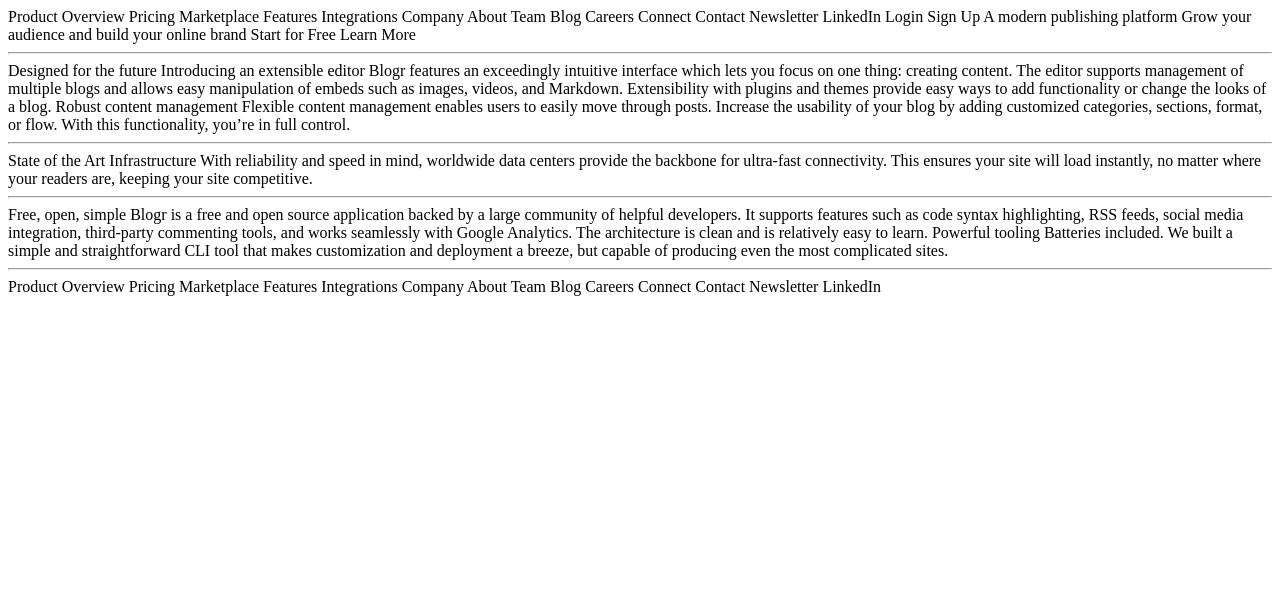
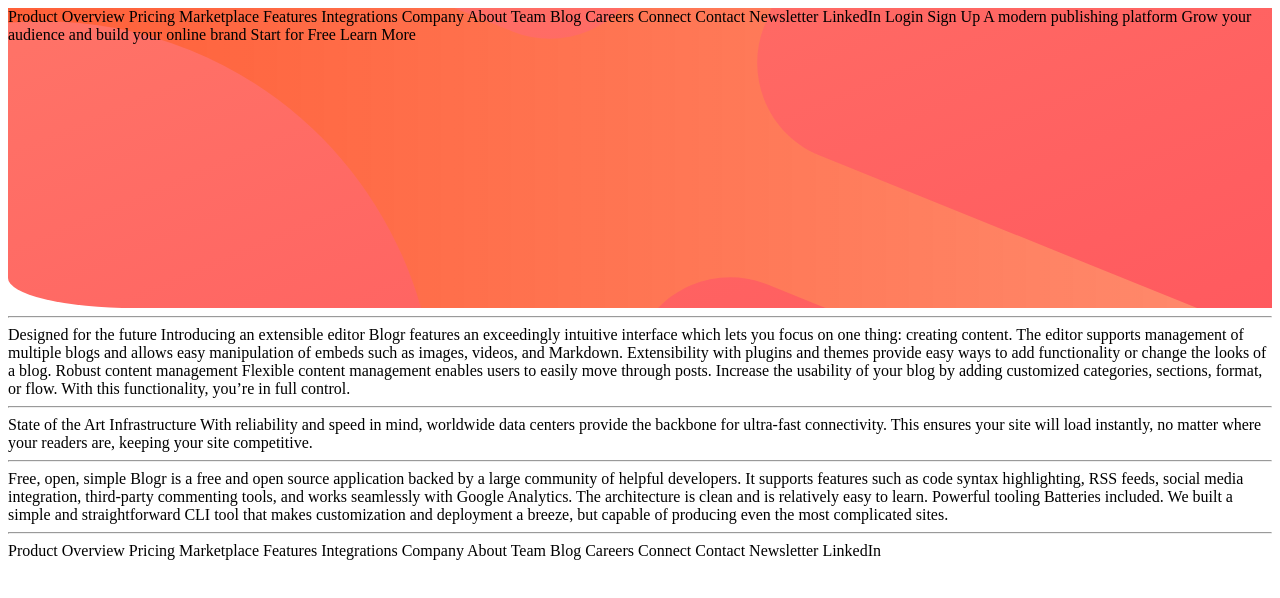
Before and after one commit to IMUK23/blogr_landing_page, a plain HTML site: page index.html in a window 1280 px wide. Drawn offline with Linux system fonts and the light colour scheme.

Commit message:
second commit

```diff
--- a/css/style.css
+++ b/css/style.css
@@ -0,0 +1,6 @@
+div.header {
+    height: 300px;
+    background: url(../images/bg-pattern-intro.svg) center scroll no-repeat, linear-gradient(to right, rgba(255, 51, 0, 0.781), rgba(255, 51, 0, 0.568));
+    display: block;
+    border-radius: 0% 0% 0% 10%;
+}
--- a/index.html
+++ b/index.html
@@ -9,14 +9,14 @@
   <title>BLOGR APP</title>
 
 
-  <link rel="stylesheet"  href="css\style.css">
+  <link rel="stylesheet"  href = "./css/style.css" >
   <!-- Feel free to remove these styles or customise in your own stylesheet 👍 -->
 
 </head>
 <body>
 <!-- This container consist of header of the page-->
-  <div class = "header">
-  Product
+  <div class = "header" >
+     Product
 
   Overview
   Pricing
@@ -45,8 +45,8 @@
 
   Start for Free
   Learn More
+  </div>
 
-  </div>
 <hr>
 
 <!--This Section consist of middle upper part of the page  -->
```
Also changed, not shown: images/bg-pattern-intro.png (added).
